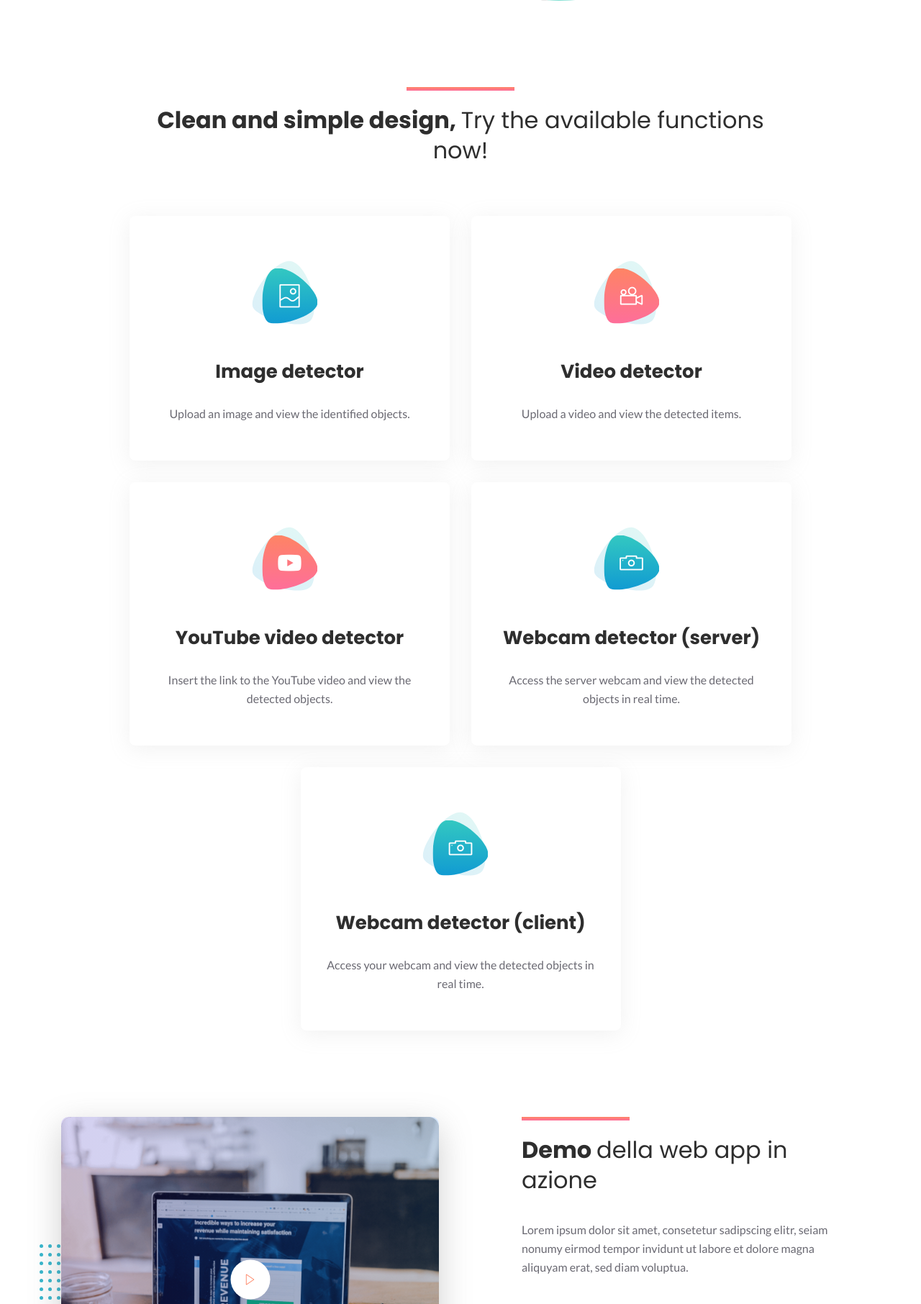
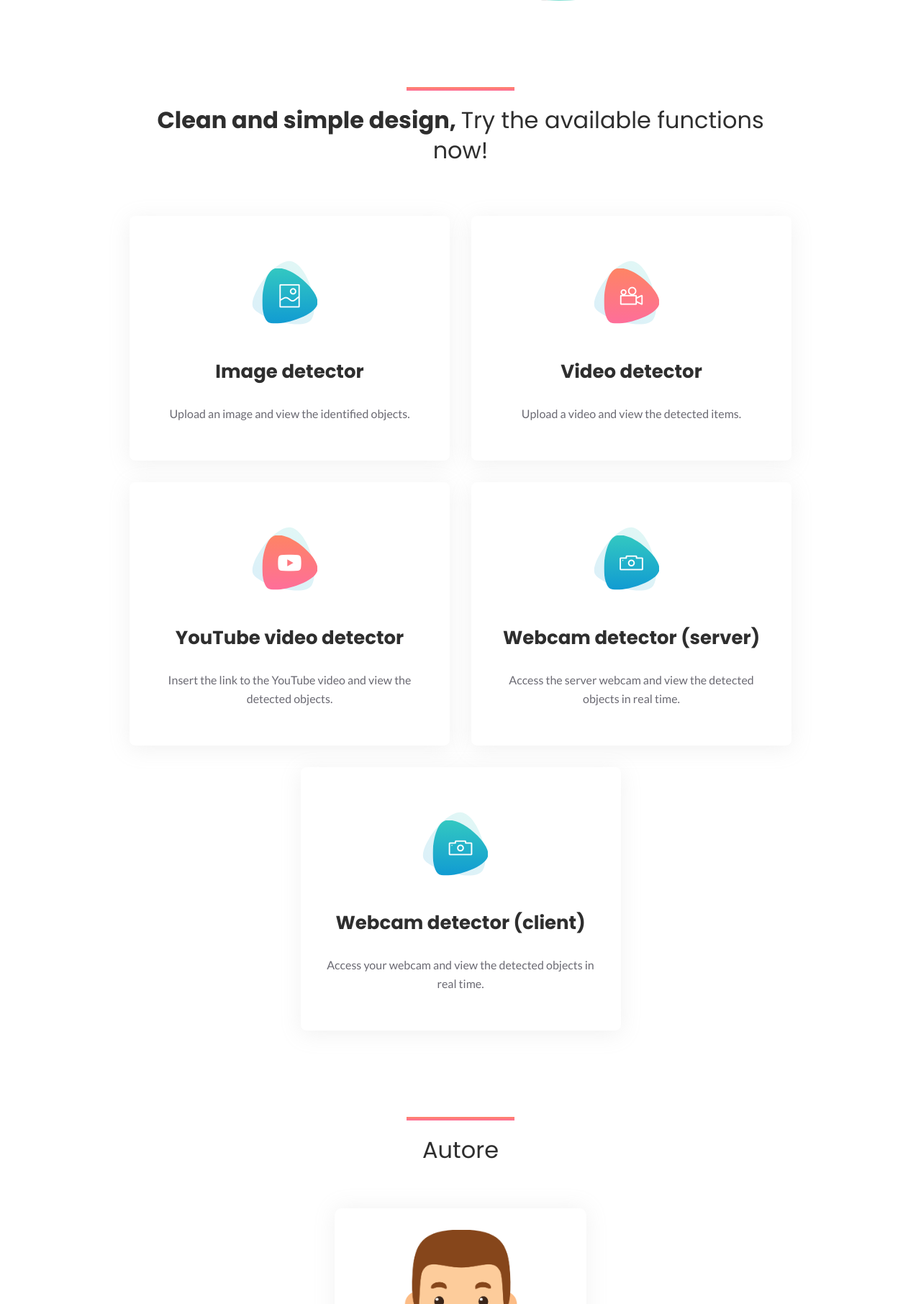
Before and after one commit to albertocasagrande99/OR-YOLO, a Flask app: page / in a window 1280 px wide. Shown: the part 868-2680 px from the top of the page at 72% size. Run offline with Flask 2, Linux system fonts and the light colour scheme; parts of the project's set-up code (start-up, migrations or seed data) failed here and were passed over; some libraries are stand-ins or nearby versions; some web fonts are replaced.

Commit message:
Sezione demo video eliminata

```diff
--- a/app/templates/index.html
+++ b/app/templates/index.html
@@ -215,41 +215,6 @@
 
     <!--====== SERVICES PART ENDS ======-->
 
-    <!--====== VIDEO COUNTER PART START ======-->
-
-    <section id="facts" class="video-counter pt-70">
-        <div class="container">
-            <div class="row">
-                <div class="col-lg-6">
-                    <div class="video-content mt-50 wow fadeIn" data-wow-duration="1s" data-wow-delay="0.5s">
-                        <img class="dots" src="static/assets/images/dots.svg" alt="dots">
-                        <div class="video-wrapper">
-                            <div class="video-image">
-                                <img src="static/assets/images/video.png" alt="video">
-                            </div>
-                            <div class="video-icon">
-                                <a href="https://www.youtube.com/watch?v=r44RKWyfcFw" class="video-popup"><i class="lni-play"></i></a>
-                            </div>
-                        </div> <!-- video wrapper -->
-                    </div> <!-- video content -->
-                </div>
-                <div class="col-lg-6">
-                    <div class="counter-wrapper mt-50 wow fadeIn" data-wow-duration="1s" data-wow-delay="0.8s">
-                        <div class="counter-content">
-                            <div class="section-title">
-                                <div class="line"></div>
-                                <h3 class="title">Demo <span> della web app in azione</span></h3>
-                            </div> <!-- section title -->
-                            <p class="text">Lorem ipsum dolor sit amet, consetetur sadipscing elitr, seiam nonumy eirmod tempor invidunt ut labore et dolore magna aliquyam erat, sed diam voluptua.</p>
-                        </div> <!-- counter content -->
-                    </div> <!-- counter wrapper -->
-                </div>
-            </div> <!-- row -->
-        </div> <!-- container -->
-    </section>
-
-    <!--====== VIDEO COUNTER PART ENDS ======-->
-
     <!--====== TEAM PART START ======-->
 
     <section id="team" class="team-area pt-120">
```
